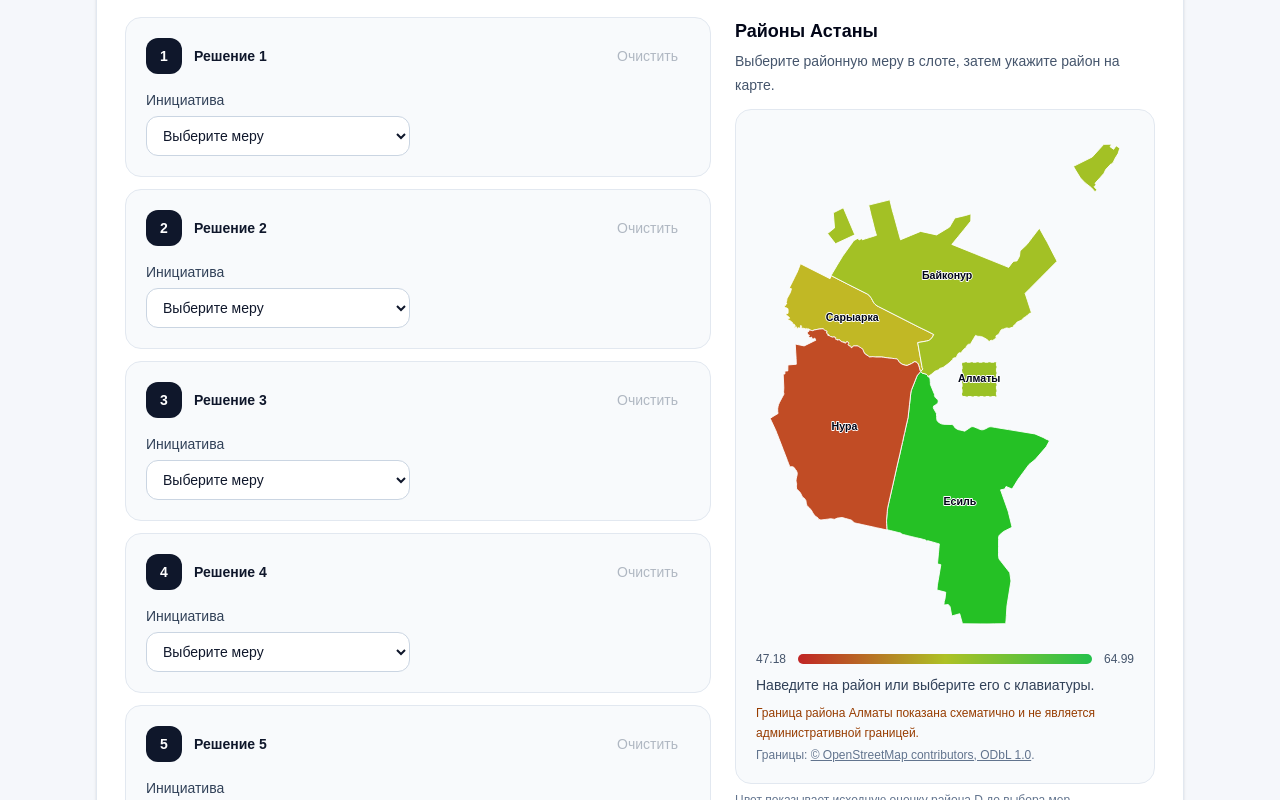
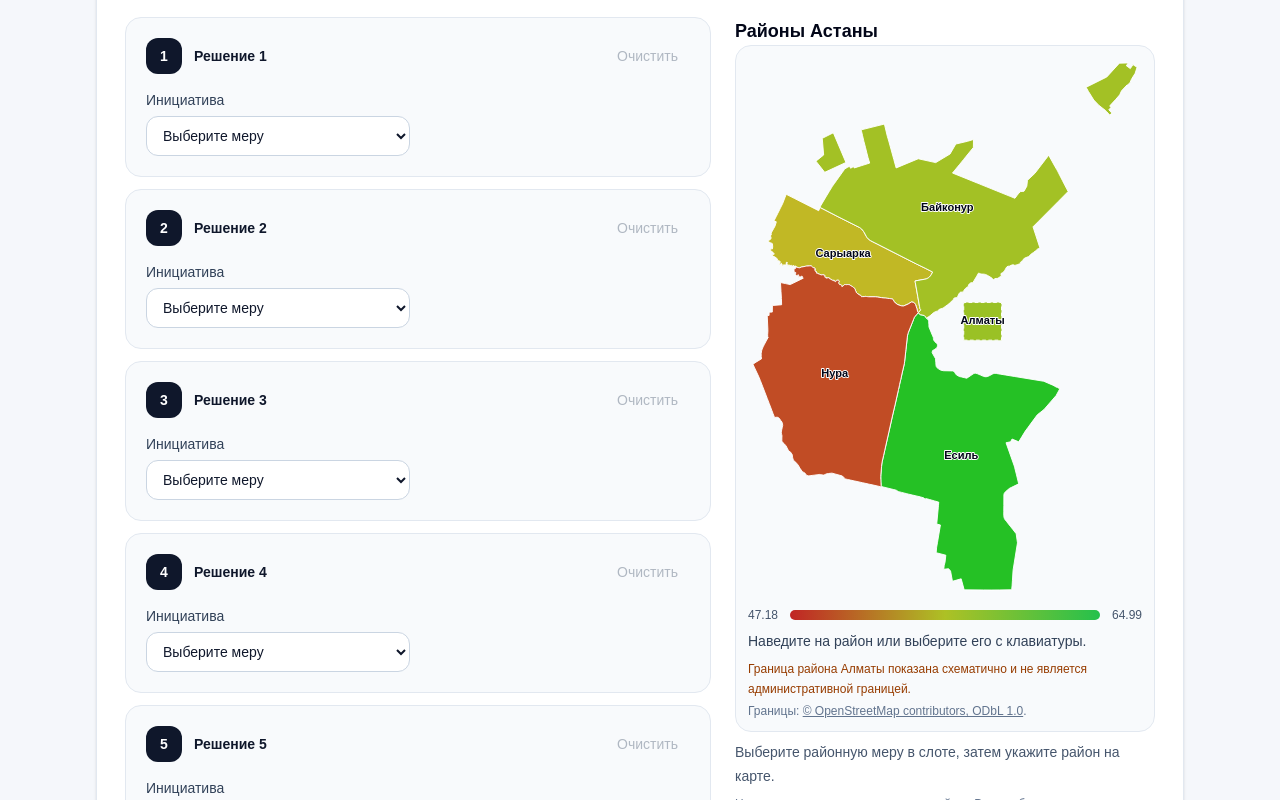
Before and after one commit to BAITC-Hacks/hack-ee17ec59-sts, a Next.js app: page / in a window 1280 px wide. Shown: the part 360-1160 px from the top of the page. Built offline with nearby package versions, Linux system fonts and the light colour scheme.

Commit message:
fix(map): убрать пустое пространство над картой

```diff
--- a/src/components/map/DistrictMap.tsx
+++ b/src/components/map/DistrictMap.tsx
@@ -15,7 +15,7 @@ type DistrictMapProps = {
 };
 
 const WIDTH = 640;
-const PADDING = 24;
+const PADDING = 8;
 const coordinates = DISTRICT_GEOMETRY.flatMap((feature) => feature.coordinates.flat(2));
 const longitudes = coordinates.map(([longitude]) => longitude);
 const latitudes = coordinates.map(([, latitude]) => latitude);
@@ -84,9 +84,10 @@ export function DistrictMap({
   const formatValue = (value: number) => `${layer === "delta" && value > 0 ? "+" : ""}${value.toFixed(2)}`;
 
   return (
-    <div className="min-w-0 rounded-2xl border border-slate-200 bg-slate-50 p-3 sm:p-5">
+    <div className="min-w-0 rounded-2xl border border-slate-200 bg-slate-50 p-2 print:break-inside-avoid sm:p-3">
       <svg
         viewBox={`0 0 ${WIDTH} ${HEIGHT}`}
+        preserveAspectRatio="xMidYMin meet"
         className="block h-auto w-full"
         role="group"
         aria-label="Карта районов Астаны"
--- a/src/components/scenario/ScenarioBuilder.tsx
+++ b/src/components/scenario/ScenarioBuilder.tsx
@@ -181,13 +181,8 @@ export function ScenarioBuilder({ onSimulate, onErrors, onScenarioChange }: Scen
             />
           ))}
         </div>
-        <div className="min-w-0 lg:sticky lg:top-4">
+        <div className="min-w-0 lg:sticky lg:top-4 print:static">
           <h3 className="text-lg font-semibold text-slate-950">Районы Астаны</h3>
-          <p className="mb-3 mt-1 text-sm leading-6 text-slate-600">
-            {activeDistrictMeasure && activeSlotIndex !== null
-              ? `Решение ${activeSlotIndex + 1}: ${activeDistrictMeasure.name}. Выберите район на карте или в списке.`
-              : "Выберите районную меру в слоте, затем укажите район на карте."}
-          </p>
           {lastResult && (
             <div className="mb-3 flex flex-wrap gap-2" role="group" aria-label="Слой карты">
               {(["after", "delta"] as const).map((layer) => (
@@ -215,6 +210,11 @@ export function ScenarioBuilder({ onSimulate, onErrors, onScenarioChange }: Scen
               ? (districtId) => updateSlot(activeSlotIndex, { measureId: activeDistrictMeasure.id, districtId })
               : undefined}
           />
+          <p className="mt-2 text-sm leading-6 text-slate-600">
+            {activeDistrictMeasure && activeSlotIndex !== null
+              ? `Решение ${activeSlotIndex + 1}: ${activeDistrictMeasure.name}. Выберите район на карте или в списке.`
+              : "Выберите районную меру в слоте, затем укажите район на карте."}
+          </p>
           <p className="mt-2 text-xs text-slate-500">
             {lastResult
               ? mapLayer === "delta" ? "Цвет показывает изменение D после выбранных мер." : "Цвет показывает оценку D после выбранных мер."
```
